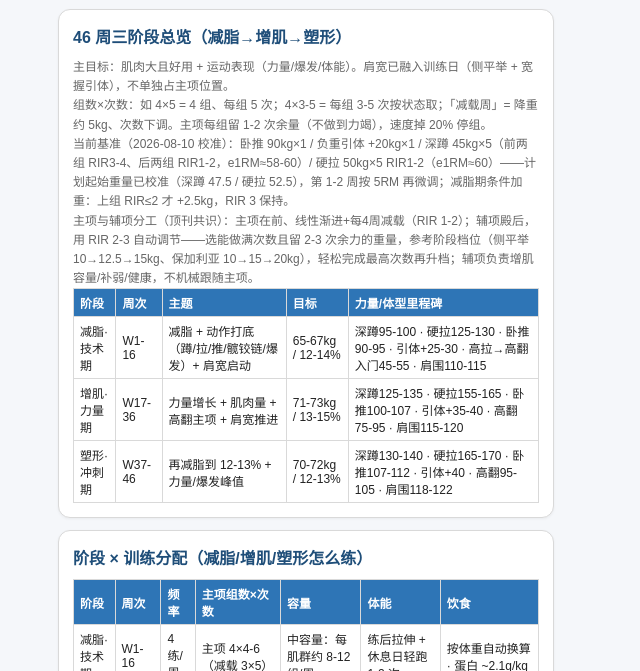
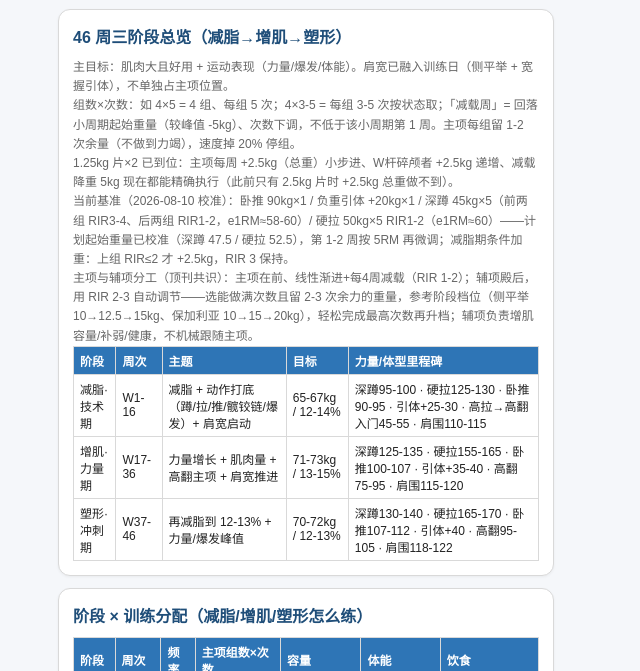
Before and after one commit to qqw655/yangyu-diary, a plain HTML site: page index.html in a window 1280 px wide. Both pictures are taken after a click on the button "计划". Shown: the part 85-756 px from the top of the page, without its empty margins (334-974 px from the left). Drawn offline with Linux system fonts and the light colour scheme.

Commit message:
fix deload weeks to block-start level; enable 1.25kg plate increments

```diff
--- a/index.html
+++ b/index.html
@@ -45,7 +45,8 @@
     <div class="card">
       <div class="card-title">46 周三阶段总览（减脂→增肌→塑形）</div>
       <p class="hint">主目标：肌肉大且好用 + 运动表现（力量/爆发/体能）。肩宽已融入训练日（侧平举 + 宽握引体），不单独占主项位置。</p>
-      <p class="hint">组数×次数：如 4×5 = 4 组、每组 5 次；4×3-5 = 每组 3-5 次按状态取；「减载周」= 降重约 5kg、次数下调。主项每组留 1-2 次余量（不做到力竭），速度掉 20% 停组。</p>
+      <p class="hint">组数×次数：如 4×5 = 4 组、每组 5 次；4×3-5 = 每组 3-5 次按状态取；「减载周」= 回落小周期起始重量（较峰值 -5kg）、次数下调，不低于该小周期第 1 周。主项每组留 1-2 次余量（不做到力竭），速度掉 20% 停组。</p>
+      <p class="hint">1.25kg 片×2 已到位：主项每周 +2.5kg（总重）小步进、W杆碎颅者 +2.5kg 递增、减载降重 5kg 现在都能精确执行（此前只有 2.5kg 片时 +2.5kg 总重做不到）。</p>
       <p class="hint">当前基准（2026-08-10 校准）：卧推 90kg×1 / 负重引体 +20kg×1 / 深蹲 45kg×5（前两组 RIR3-4、后两组 RIR1-2，e1RM≈58-60）/ 硬拉 50kg×5 RIR1-2（e1RM≈60）——计划起始重量已校准（深蹲 47.5 / 硬拉 52.5），第 1-2 周按 5RM 再微调；减脂期条件加重：上组 RIR≤2 才 +2.5kg，RIR 3 保持。</p>
       <p class="hint">主项与辅项分工（顶刊共识）：主项在前、线性渐进+每4周减载（RIR 1-2）；辅项殿后，用 RIR 2-3 自动调节——选能做满次数且留 2-3 次余力的重量，参考阶段档位（侧平举 10→12.5→15kg、保加利亚 10→15→20kg），轻松完成最高次数再升档；辅项负责增肌容量/补弱/健康，不机械跟随主项。</p>
       <table class="mini-table" id="phaseTable"></table>
@@ -139,6 +140,7 @@
       <div class="card-title">使用说明</div>
       <ul class="notes">
         <li>46 周三阶段：W1-16 减脂·技术期 → W17-36 增肌·力量期 → W37-46 塑形·冲刺期；每 4 周一个小周期，第 4 周减载。第 1 周自 2026-08-10（周一）开始，按当天日期自动匹配。</li>
+        <li>1.25kg 片×2 已到位：所有 +2.5kg 总重的小步进（主项周递进、W杆碎颅者）与减载降重现在都能精确执行；减载周=回落小周期起始重量，不低于该块第 1 周。</li>
         <li>爆发不局限高拉：W1-8 高拉打技术，W9 起进阶高翻（膝上→全幅度），高拉降为技术辅助；无减震片时接住后控制下放，不砸杠。</li>
         <li>借力推按阶段自动加重（W1-16 35→47.5 / W17-36 52.5→77.5 / W37-46 80→90kg，4×3 速度组）；它应比实力推重约 5-10%，重点是爆发速度不是极限重量。</li>
         <li>全面开发身体：力量（蹲/拉/推）+ 爆发（高翻/高拉/跳跃）+ 速度（冲刺/敏捷脚步）+ 单腿稳定 + 核心抗旋转 + 体能（休息日轻跑/快走）。</li>
```
